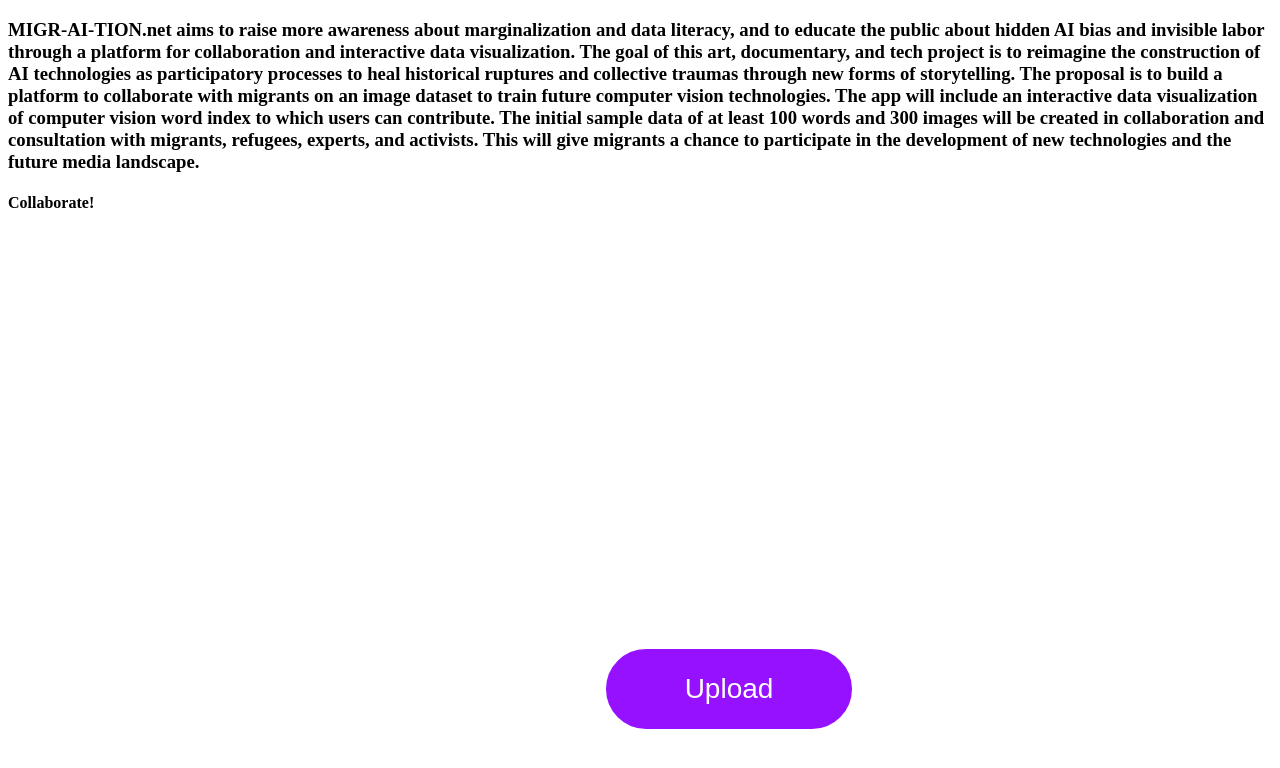
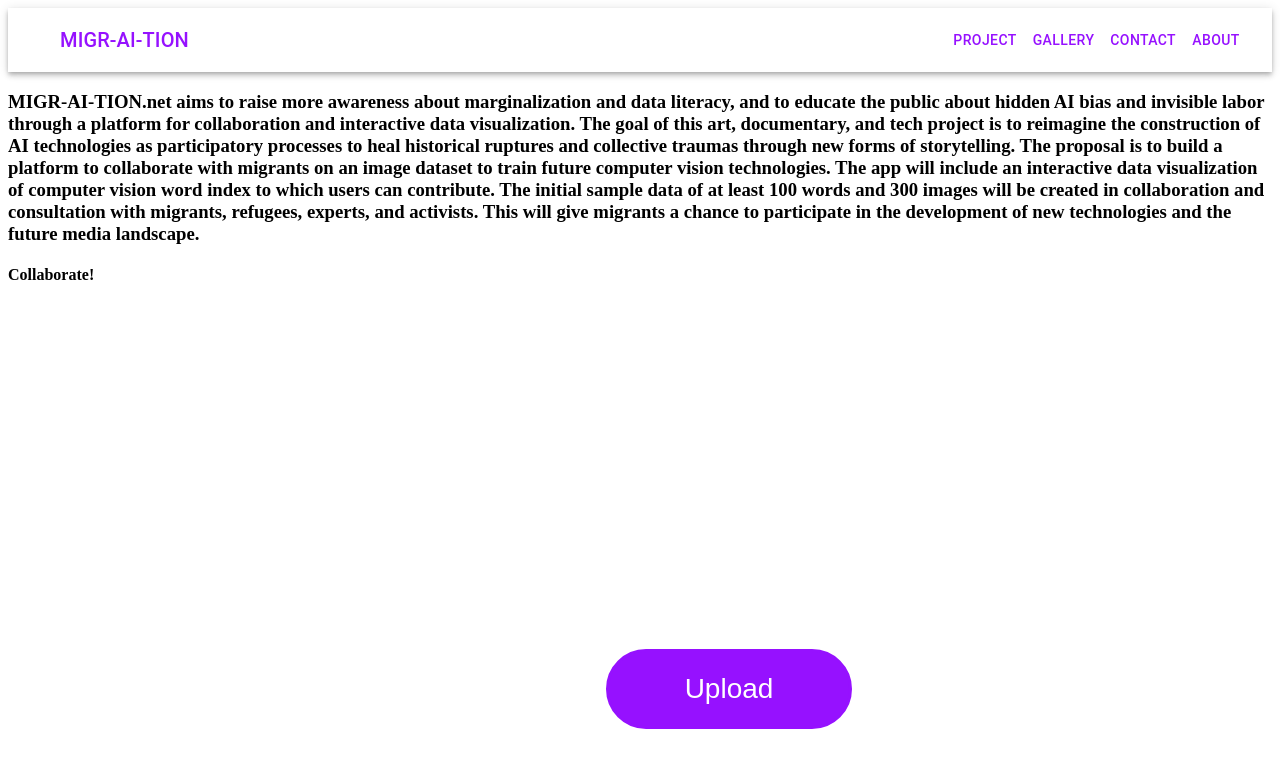
Before and after one commit to TechLabs-Berlin/migr-AI-tion, a React (Create React App) app in the folder frontend/: page / in a window 1280 px wide. Shown: the top 768 px of the page. Built offline with nearby package versions, Linux system fonts and the light colour scheme.

Commit message:
Added NavBar

```diff
--- a/frontend/src/App.js
+++ b/frontend/src/App.js
@@ -1,10 +1,12 @@
 import React from "react";
 import "./App.css";
 import ProjectIntroPage from "./ProjectIntroPage";
+import NavBar from "./NavBar";
 
 function App() {
   return (
     <div className="App">
+      <NavBar />
       <ProjectIntroPage />
     </div>
   );
--- /dev/null
+++ b/frontend/src/NavBar.js
@@ -0,0 +1,66 @@
+import React from "react";
+import { makeStyles } from "@material-ui/core/styles";
+import AppBar from "@material-ui/core/AppBar";
+import Toolbar from "@material-ui/core/Toolbar";
+import Typography from "@material-ui/core/Typography";
+import Button from "@material-ui/core/Button";
+import IconButton from "@material-ui/core/IconButton";
+import { createMuiTheme } from "@material-ui/core/styles";
+import { ThemeProvider } from "@material-ui/styles";
+
+const useStyles = makeStyles((theme) => ({
+  root: {
+    flexGrow: 1,
+  },
+  menuButton: {
+    marginRight: theme.spacing(2),
+  },
+  title: {
+    flexGrow: 1,
+  },
+}));
+
+const theme = createMuiTheme({
+  palette: {
+    primary: { main: "#nnn" },
+    secondary: {
+      main: "#9611ff",
+    },
+  },
+});
+
+export default function ButtonAppBar() {
+  const classes = useStyles();
+
+  return (
+    <div className={classes.root}>
+      <ThemeProvider theme={theme}>
+        <AppBar position="static">
+          <Toolbar>
+            <IconButton
+              edge="start"
+              className={classes.menuButton}
+              color="inherit"
+              aria-label="menu"
+            ></IconButton>
+            <Typography
+              color="secondary"
+              variant="h6"
+              className={classes.title}
+            >
+              MIGR-AI-TION
+            </Typography>
+            <Button color="secondary">Project</Button>
+            {""}
+            <Button color="secondary">Gallery</Button>
+            {""}
+            <Button color="secondary">Contact</Button>
+            {""}
+            <Button color="secondary">About</Button>
+            {""}
+          </Toolbar>
+        </AppBar>
+      </ThemeProvider>
+    </div>
+  );
+}
```
